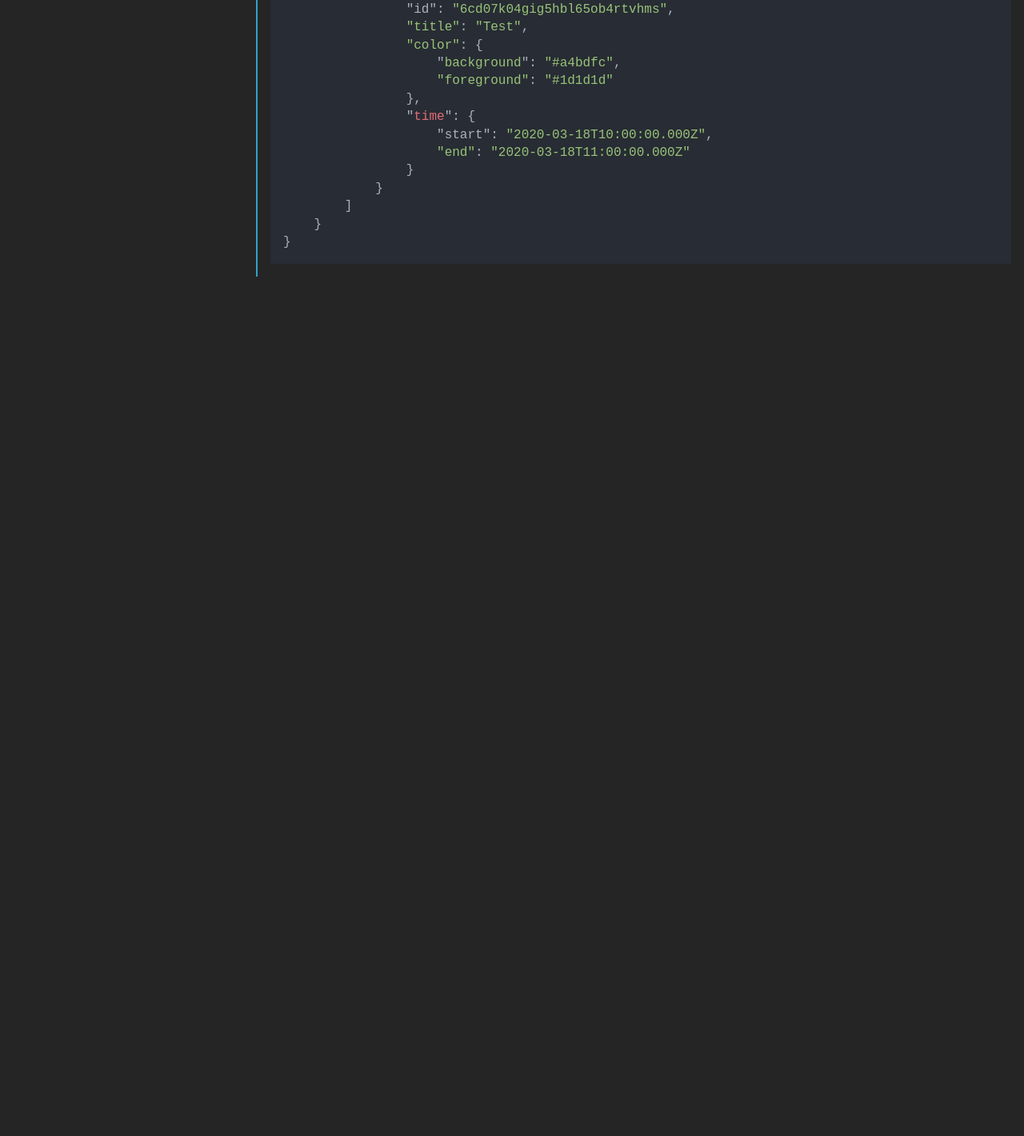
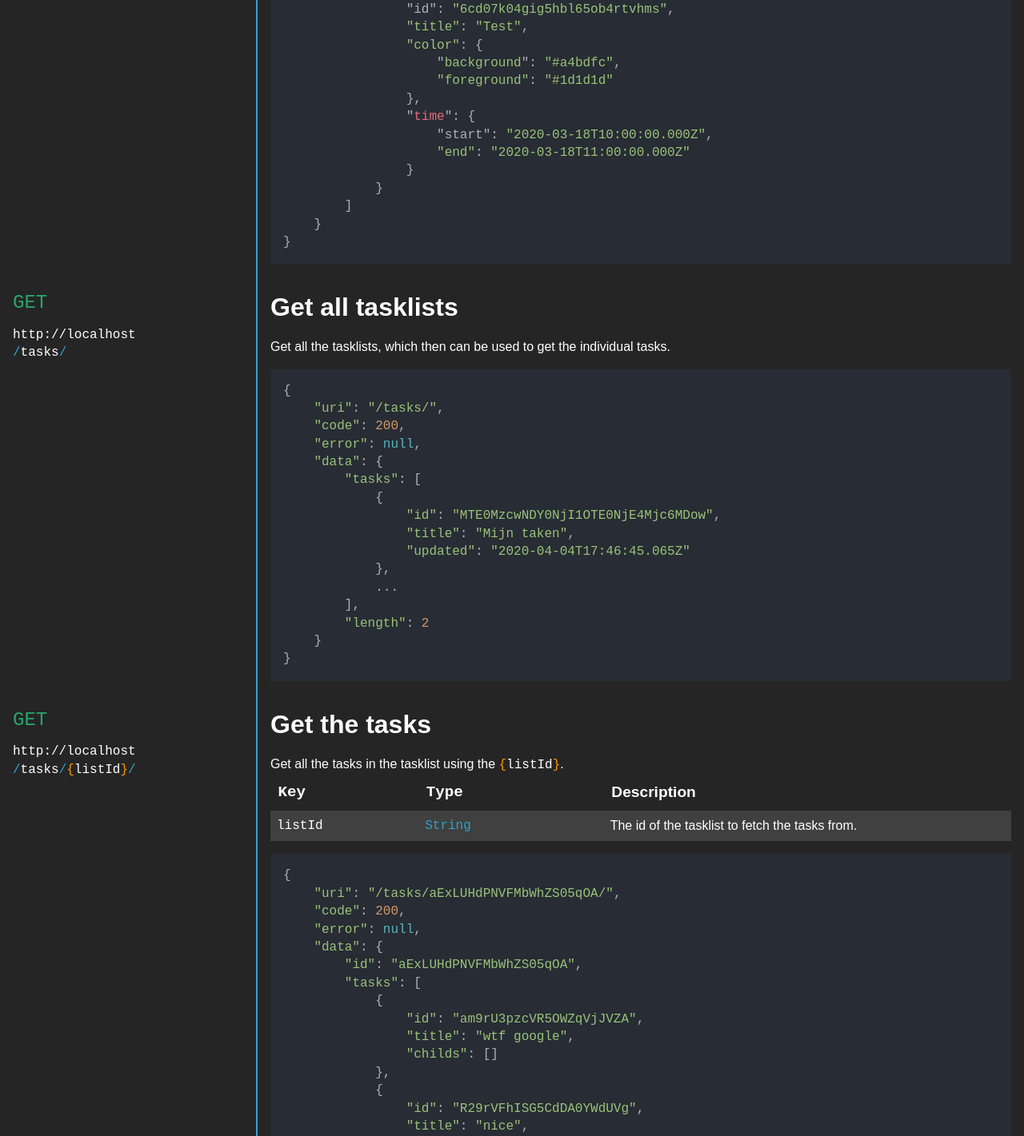
Before and after one commit to YoloGamer123415/manager-api, a website: page help.html in a window 1280 px wide. Shown: the part 3132-4553 px from the top of the page at 80% size. Before the commit the page ends 3478 px from the top, so only its background shows below. Drawn offline with nearby package versions, Linux system fonts and the light colour scheme.

Commit message:
Updated help page

```diff
--- a/help.html
+++ b/help.html
@@ -412,6 +412,106 @@
 }</code></pre>
             </div>
         </div>
+
+        <div class="side">
+            <div class="type get">get</div>
+
+            <div class="link">/tasks/</div>
+        </div>
+
+        <div class="section" id="/tasks/">
+            <div class="title">
+                <h1>Get all tasklists</h1>
+            </div>
+
+            <div class="description">
+                <p>Get all the tasklists, which then can be used to get the individual tasks.</p>
+            </div>
+
+            <div class="result">
+                <pre><code>{
+    "uri": "/tasks/",
+    "code": 200,
+    "error": null,
+    "data": {
+        "tasks": [
+            {
+                "id": "MTE0MzcwNDY0NjI1OTE0NjE4Mjc6MDow",
+                "title": "Mijn taken",
+                "updated": "2020-04-04T17:46:45.065Z"
+            },
+            ...
+        ],
+        "length": 2
+    }
+}</code></pre>
+            </div>
+        </div>
+
+        <div class="side">
+            <div class="type get">get</div>
+
+            <div class="link">/tasks/{listId}/</div>
+        </div>
+
+        <div class="section">
+            <div class="title">
+                <h1>Get the tasks</h1>
+            </div>
+
+            <div class="description">
+                <p>Get all the tasks in the tasklist using the <span class="link-section">listId</span>.</p>
+            </div>
+
+            <div class="data">
+                <table>
+                    <tr>
+                        <th class="key">Key</th>
+                        <th class="type">Type</th>
+                        <th class="description">Description</th>
+                    </tr>
+
+                    <tr>
+                        <td class="key">listId</td>
+                        <td class="type">String</td>
+                        <td class="description">The id of the tasklist to fetch the tasks from.</td>
+                    </tr>
+                </table>
+            </div>
+
+            <div class="result">
+                <pre><code>{
+    "uri": "/tasks/aExLUHdPNVFMbWhZS05qOA/",
+    "code": 200,
+    "error": null,
+    "data": {
+        "id": "aExLUHdPNVFMbWhZS05qOA",
+        "tasks": [
+            {
+                "id": "am9rU3pzcVR5OWZqVjJVZA",
+                "title": "wtf google",
+                "childs": []
+            },
+            {
+                "id": "R29rVFhISG5CdDA0YWdUVg",
+                "title": "nice",
+                "childs": [
+                    {
+                        "id": "VDRydXZCVWZUU2I5X054Zg",
+                        "title": "blabla",
+                        "due": "2020-04-08T00:00:00.000Z",
+                        "childs": []
+                    },
+                    ...
+                ]
+            },
+            ...
+        ],
+        "length": 2
+    }
+}</code></pre>
+            </div>
+        </div>
     </main>
 
     <script>
```
